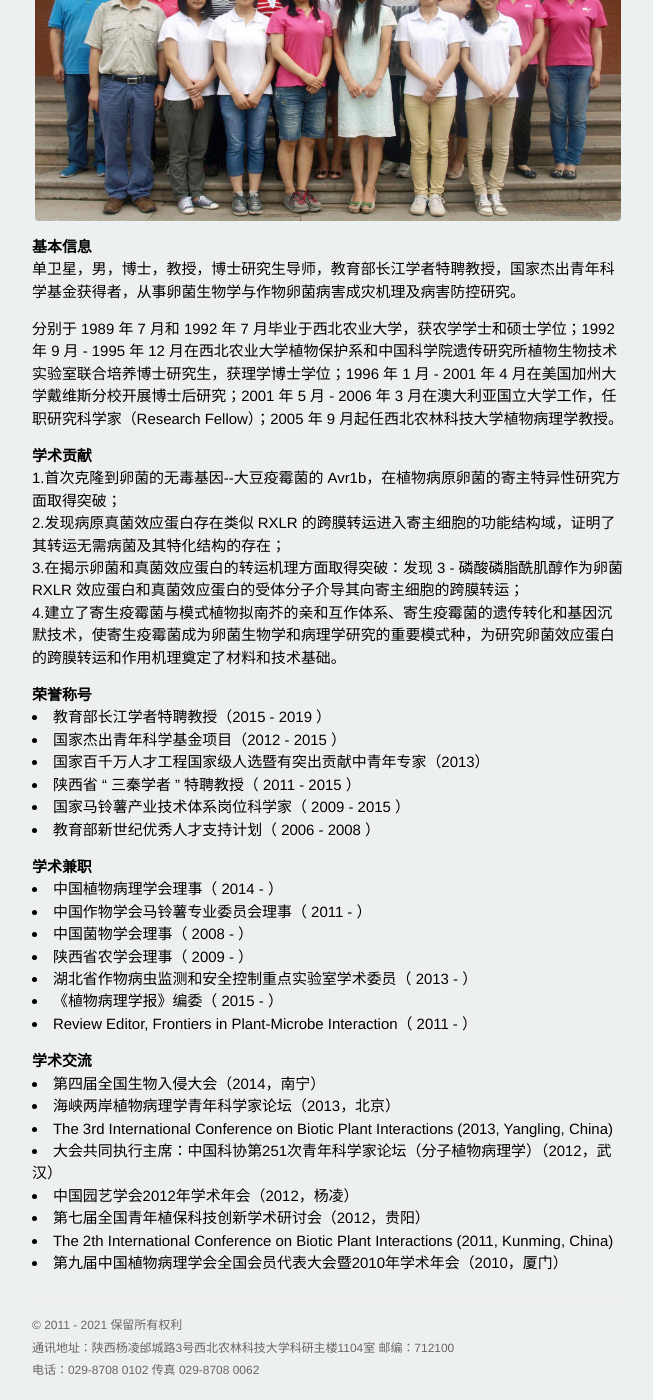
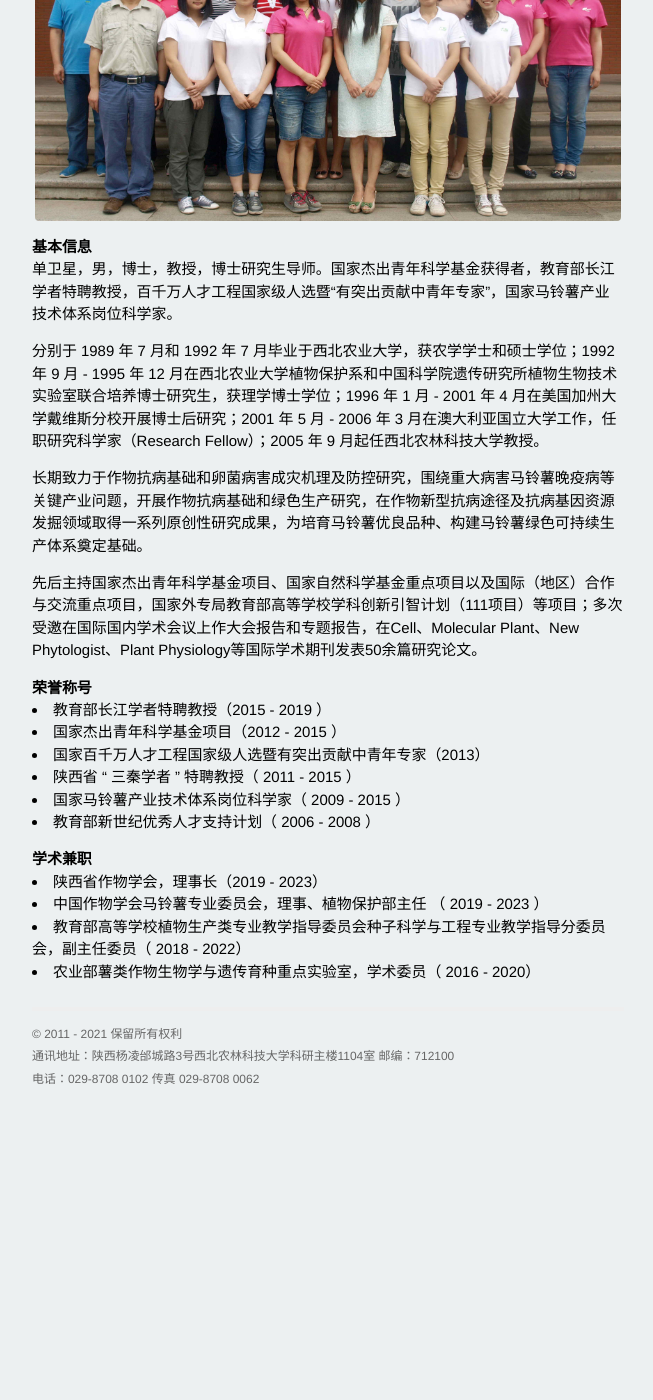
Before and after one commit to shanclub2/shanlab, a Jekyll site: the page built from index.html, in a window 1280 px wide and 1400 px high, scrolled down 404 px. Shown: the whole window, without its empty margins (312-965 px from the left). Built offline with Jekyll 4.4.1, drawn with Linux system fonts in a browser that asks for light colours; Markdown is read by kramdown in place of the engine named in the settings; a script that is not in the unit is left out; after the commit the page ends 1514 px from its top, so only the background shows below that; some of the changed text lies outside the part shown.

Commit message:
Create index.html

```diff
--- a/index.html
+++ b/index.html
@@ -7,7 +7,7 @@ title: 单卫星实验室
 <div id="home">
 
    <h3>研究方向</h3>
-   卵菌遗传与生物学、植物-卵菌互作基础。
+   作物抗病基因资源鉴定和创制，作物抗病途径探索，作物卵菌病害的绿色防控策略研发。
    <p><p>
 
    <div>
@@ -16,17 +16,15 @@ title: 单卫星实验室
    <p><p>
 
    <h3>基本信息</h3>
-   单卫星，男，博士，教授，博士研究生导师，教育部长江学者特聘教授，国家杰出青年科学基金获得者，从事卵菌生物学与作物卵菌病害成灾机理及病害防控研究。
+   单卫星，男，博士，教授，博士研究生导师。国家杰出青年科学基金获得者，教育部长江学者特聘教授，百千万人才工程国家级人选暨“有突出贡献中青年专家”，国家马铃薯产业技术体系岗位科学家。
    <p>
-   分别于 1989 年 7 月和 1992 年 7 月毕业于西北农业大学，获农学学士和硕士学位；1992 年 9 月 - 1995 年 12 月在西北农业大学植物保护系和中国科学院遗传研究所植物生物技术实验室联合培养博士研究生，获理学博士学位；1996 年 1 月 - 2001 年 4 月在美国加州大学戴维斯分校开展博士后研究；2001 年 5 月 - 2006 年 3 月在澳大利亚国立大学工作，任职研究科学家（Research Fellow）；2005 年 9 月起任西北农林科技大学植物病理学教授。
+   分别于 1989 年 7 月和 1992 年 7 月毕业于西北农业大学，获农学学士和硕士学位；1992 年 9 月 - 1995 年 12 月在西北农业大学植物保护系和中国科学院遗传研究所植物生物技术实验室联合培养博士研究生，获理学博士学位；1996 年 1 月 - 2001 年 4 月在美国加州大学戴维斯分校开展博士后研究；2001 年 5 月 - 2006 年 3 月在澳大利亚国立大学工作，任职研究科学家（Research Fellow）；2005 年 9 月起任西北农林科技大学教授。
+   <p>
+   长期致力于作物抗病基础和卵菌病害成灾机理及防控研究，围绕重大病害马铃薯晚疫病等关键产业问题，开展作物抗病基础和绿色生产研究，在作物新型抗病途径及抗病基因资源发掘领域取得一系列原创性研究成果，为培育马铃薯优良品种、构建马铃薯绿色可持续生产体系奠定基础。
+   <p>
+   先后主持国家杰出青年科学基金项目、国家自然科学基金重点项目以及国际（地区）合作与交流重点项目，国家外专局教育部高等学校学科创新引智计划（111项目）等项目；多次受邀在国际国内学术会议上作大会报告和专题报告，在Cell、Molecular Plant、New Phytologist、Plant Physiology等国际学术期刊发表50余篇研究论文。
    <p><p>
 
-   <h3>学术贡献</h3>
-   1.首次克隆到卵菌的无毒基因--大豆疫霉菌的 Avr1b，在植物病原卵菌的寄主特异性研究方面取得突破；<br>
-   2.发现病原真菌效应蛋白存在类似 RXLR 的跨膜转运进入寄主细胞的功能结构域，证明了其转运无需病菌及其特化结构的存在；<br>
-   3.在揭示卵菌和真菌效应蛋白的转运机理方面取得突破：发现 3 - 磷酸磷脂酰肌醇作为卵菌 RXLR 效应蛋白和真菌效应蛋白的受体分子介导其向寄主细胞的跨膜转运；<br>
-   4.建立了寄生疫霉菌与模式植物拟南芥的亲和互作体系、寄生疫霉菌的遗传转化和基因沉默技术，使寄生疫霉菌成为卵菌生物学和病理学研究的重要模式种，为研究卵菌效应蛋白的跨膜转运和作用机理奠定了材料和技术基础。<br>
-   <p><p>
 
    <h3>荣誉称号</h3>
    <li>教育部长江学者特聘教授（2015 - 2019 ）</li>
@@ -38,23 +36,10 @@ title: 单卫星实验室
    <p><p>
 
    <h3>学术兼职</h3>
-   <li>中国植物病理学会理事（ 2014 - ）</li>
-   <li>中国作物学会马铃薯专业委员会理事（ 2011 - ）</li>
-   <li>中国菌物学会理事（ 2008 - ）</li>
-   <li>陕西省农学会理事（ 2009 - ）</li>
-   <li>湖北省作物病虫监测和安全控制重点实验室学术委员（ 2013 - ）</li>
-   <li>《植物病理学报》编委（ 2015 - ）</li>
-   <li>Review Editor, Frontiers in Plant-Microbe Interaction（ 2011 - ）</li>
+   <li>陕西省作物学会，理事长（2019 - 2023）</li>
+   <li>中国作物学会马铃薯专业委员会，理事、植物保护部主任	（ 2019 - 2023 ）</li>
+   <li>教育部高等学校植物生产类专业教学指导委员会种子科学与工程专业教学指导分委员会，副主任委员（ 2018 - 2022）</li>
+   <li>农业部薯类作物生物学与遗传育种重点实验室，学术委员（ 2016 - 2020）</li>
    <p><p>
 
-   <h3>学术交流</h3>
-   <li>第四届全国生物入侵大会（2014，南宁）</li>
-   <li>海峡两岸植物病理学青年科学家论坛（2013，北京）</li>
-   <li>The 3rd International Conference on Biotic Plant Interactions (2013, Yangling, China)</li>
-   <li>大会共同执行主席：中国科协第251次青年科学家论坛（分子植物病理学）（2012，武汉）</li>
-   <li>中国园艺学会2012年学术年会（2012，杨凌）</li>
-   <li>第七届全国青年植保科技创新学术研讨会（2012，贵阳）</li>
-   <li>The 2th International Conference on Biotic Plant Interactions (2011, Kunming, China)</li>
-   <li>第九届中国植物病理学会全国会员代表大会暨2010年学术年会（2010，厦门）</li>
-
 </div>
```
